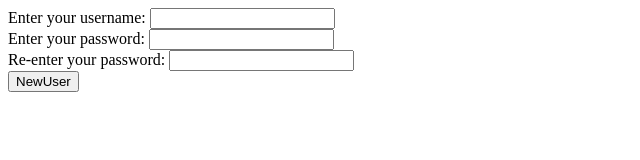
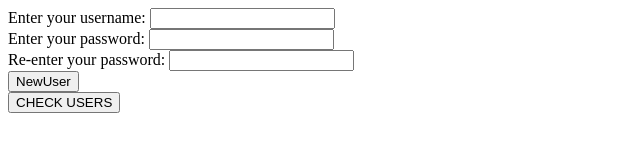
Before and after one commit to natn2323/parzival, a website: page public/html/newUser.html in a window 1280 px wide. Shown: the whole page, without its empty margins (0-640 px from the left). Drawn offline with Linux system fonts and the light colour scheme.

Commit message:
Added a button to check the database loginInfo table

```diff
--- a/public/html/newUser.html
+++ b/public/html/newUser.html
@@ -58,6 +58,11 @@
 			<input type="submit" value="NewUser">
 		</div>
 	</form>
+
+	<form action="/newUser/check" method="GET">
+		<input type="submit" value="CHECK USERS">
+	</form>
+
 </body>
 
 
```
